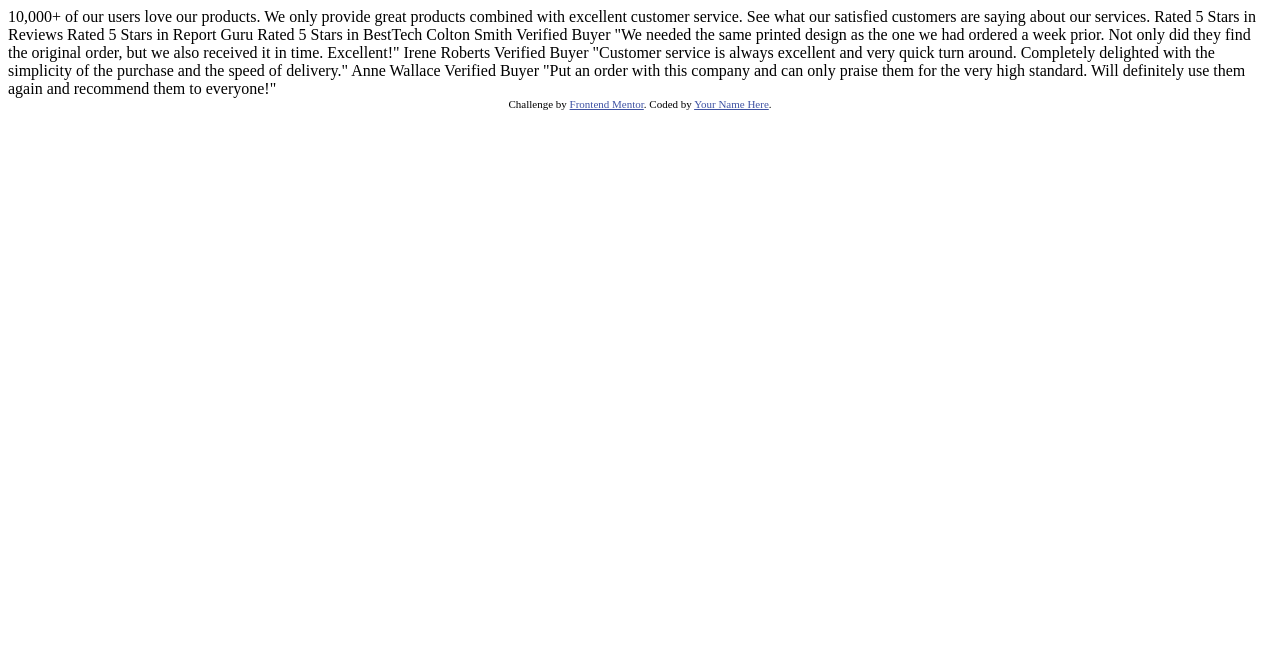
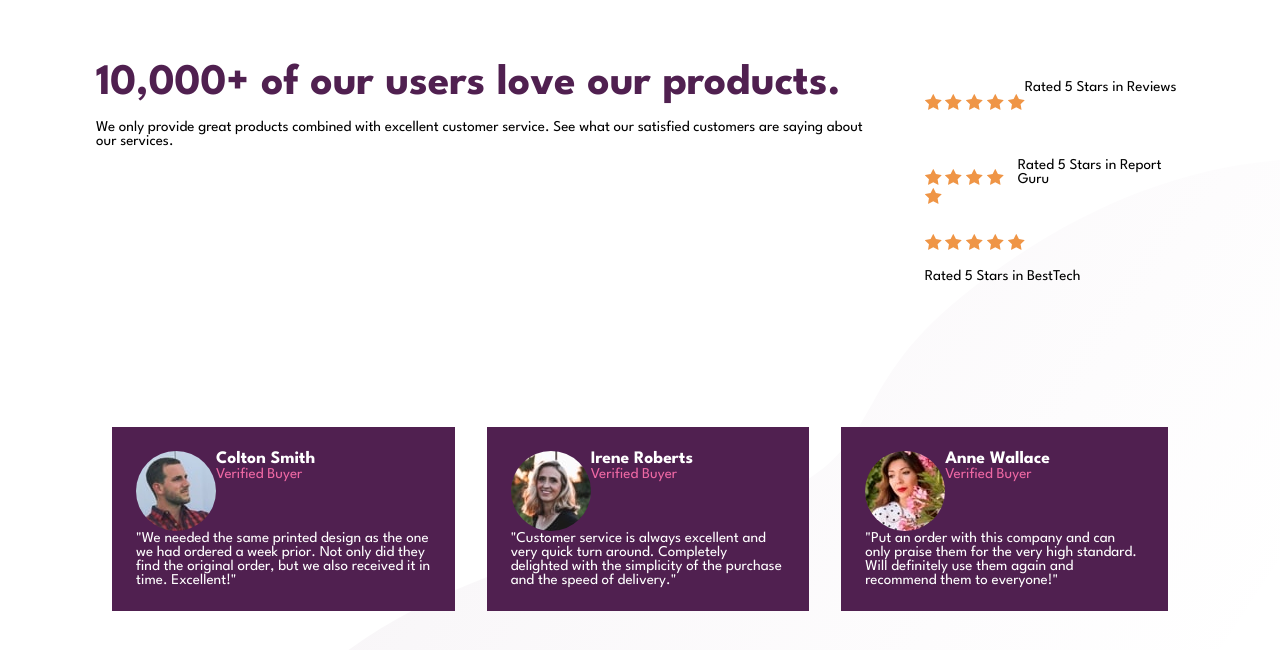
Before and after one commit to CoroWright/social-proof-section, a plain HTML site: page index.html in a window 1280 px wide. Drawn offline with Linux system fonts and the light colour scheme.

Commit message:
added more css (marging & padding)

```diff
--- a/index.html
+++ b/index.html
@@ -3,7 +3,6 @@
   <head>
     <meta charset="UTF-8" />
     <meta name="viewport" content="width=device-width, initial-scale=1.0" />
-    <!-- displays site properly based on user's device -->
 
     <link
       rel="icon"
@@ -14,48 +13,127 @@
 
     <title>Frontend Mentor | Social proof section</title>
 
-    <!-- Feel free to remove these styles or customise in your own stylesheet 👍 -->
-    <style>
-      .attribution {
-        font-size: 11px;
-        text-align: center;
-      }
-      .attribution a {
-        color: hsl(228, 45%, 44%);
-      }
-    </style>
+    <link rel="stylesheet" href="style.css">
+
+    <link rel="preconnect" href="https://fonts.googleapis.com">
+    <link rel="preconnect" href="https://fonts.gstatic.com" crossorigin>
+    <link href="https://fonts.googleapis.com/css2?family=League+Spartan:wght@400;500;700&display=swap" rel="stylesheet">
+
   </head>
   <body>
-    10,000+ of our users love our products.
 
-    We only provide great products combined with excellent customer service.
-    See what our satisfied customers are saying about our services.
+    <main>
 
-    Rated 5 Stars in Reviews
-    Rated 5 Stars in Report Guru
-    Rated 5 Stars in BestTech
+      <div class="container-1">
+        <div>
+          <h1>10,000+ of our users love our products.</h1>
+          <p>We only provide great products combined with excellent customer service.
+            See what our satisfied customers are saying about our services.</p>
+        </div>
 
+        <div class="ratings-wrapper">
+
+          <div class="ratings">
+
+            <div>
+              <img src="images/icon-star.svg" alt="">
+              <img src="images/icon-star.svg" alt="">
+              <img src="images/icon-star.svg" alt="">
+              <img src="images/icon-star.svg" alt="">
+              <img src="images/icon-star.svg" alt="">
+            </div>
+
+            <p>Rated 5 Stars in Reviews</p>
+
+          </div>
+
+          <div class="ratings">
+
+            <div>
+              <img src="images/icon-star.svg" alt="">
+              <img src="images/icon-star.svg" alt="">
+              <img src="images/icon-star.svg" alt="">
+              <img src="images/icon-star.svg" alt="">
+              <img src="images/icon-star.svg" alt="">
+            </div>
+
+            <p>Rated 5 Stars in Report Guru</p>
+          </div>
+
+          <div class="ratings">
+
+            <div>
+              <img src="images/icon-star.svg" alt="">
+              <img src="images/icon-star.svg" alt="">
+              <img src="images/icon-star.svg" alt="">
+              <img src="images/icon-star.svg" alt="">
+              <img src="images/icon-star.svg" alt="">
+              <p>Rated 5 Stars in BestTech</p>
+            </div>
+
+
+          </div>
+
+        </div>
+
+      </div>
+
+      <div class="container-2">
+
+        <div class="testimonials">
+
+          <div class="buyer-info">
+            <img class="profile-pic" src="images/image-colton.jpg" alt="profile pic of colton">
+            <div>
+              <h3 class="name">
                 Colton Smith
-    Verified Buyer
+              </h3>
+              <p class="customer">Verified Buyer</p>
+            </div>
+          </div>
+
+          <p class="review">
             "We needed the same printed design as the one we had ordered a week prior.
             Not only did they find the original order, but we also received it in time.
             Excellent!"
+          </p>
+        </div>
 
+        <div class="testimonials">
+
+          <div class="buyer-info">
+            <img class="profile-pic" src="images/image-irene.jpg" alt="">
+            <div>
+              <h3 class="name">
                 Irene Roberts
-    Verified Buyer
+              </h3>
+              <p class="customer">Verified Buyer</p>
+            </div>
+          </div>
+
+          <p class="review">
             "Customer service is always excellent and very quick turn around. Completely
             delighted with the simplicity of the purchase and the speed of delivery."
+          </p>
+        </div>
 
-    Anne Wallace
-    Verified Buyer
+        <div class="testimonials">
+
+          <div class="buyer-info">
+            <img class="profile-pic" src="images/image-anne.jpg" alt="">
+            <div>
+              <h3 class="name">Anne Wallace</h3>
+              <p class="customer">Verified Buyer</p>
+            </div>
+          </div>
+
+          <p class="review">
             "Put an order with this company and can only praise them for the very high
             standard. Will definitely use them again and recommend them to everyone!"
+          </p>
+        </div>
+      </div>
+    </main>
 
-    <div class="attribution">
-      Challenge by
-      <a href="https://www.frontendmentor.io?ref=challenge" target="_blank"
-        >Frontend Mentor</a
-      >. Coded by <a href="#">Your Name Here</a>.
-    </div>
   </body>
 </html>
--- a/style.css
+++ b/style.css
@@ -0,0 +1,84 @@
+:root {
+    --Very-Dark-Magenta: hsl(300, 43%, 22%);
+    --Soft-Pink: hsl(333, 80%, 67%);
+    --Dark-Grayish-Magenta: hsl(303, 10%, 53%);
+    --Light-Grayish-Magenta: hsl(300, 24%, 96%);
+    --White: hsl(0, 0%, 100%);
+}
+
+* {
+    margin: 0%;
+    padding: 0%;
+    box-sizing: border-box;
+}
+
+body {
+    font-size: 15px;
+    font-family: 'League Spartan', sans-serif;
+    background-image: url(images/bg-pattern-bottom-desktop.svg);
+    background-repeat: no-repeat;
+    background-position: top 20vh right 0vw;
+}
+
+main {
+    margin: 4rem 6rem;
+}
+
+.container-1 {
+    display: flex;
+}
+
+.container-1 h1 {
+    color: var(--Very-Dark-Magenta);
+    font-size: 5ch;
+}
+
+.container-1 p {
+    padding: 1rem 0 3rem;
+}
+
+.ratings-wrapper {
+    display: flex;
+    flex-direction: column;
+    margin-left: 2.5rem;
+}
+
+.ratings {
+    display: flex;
+    align-items: center;
+}
+
+.container-2 {
+    display: flex;
+    margin-top: 5rem;
+}
+
+.testimonials {
+    background-color: var(--Very-Dark-Magenta);
+    margin: 1rem;
+    padding: 1.5rem;
+}
+
+.testimonials img {
+    border-radius: 3rem;
+}
+
+.buyer-info {
+    display: flex;
+}
+
+.buyer-info img {
+    max-width: 100%;
+}
+
+.name {
+    color: var(--White);
+}
+
+.customer {
+    color: var(--Soft-Pink);
+}
+
+.review {
+    color: var(--White);
+}
```
Lines whose indentation alone changed are shown as unchanged.
